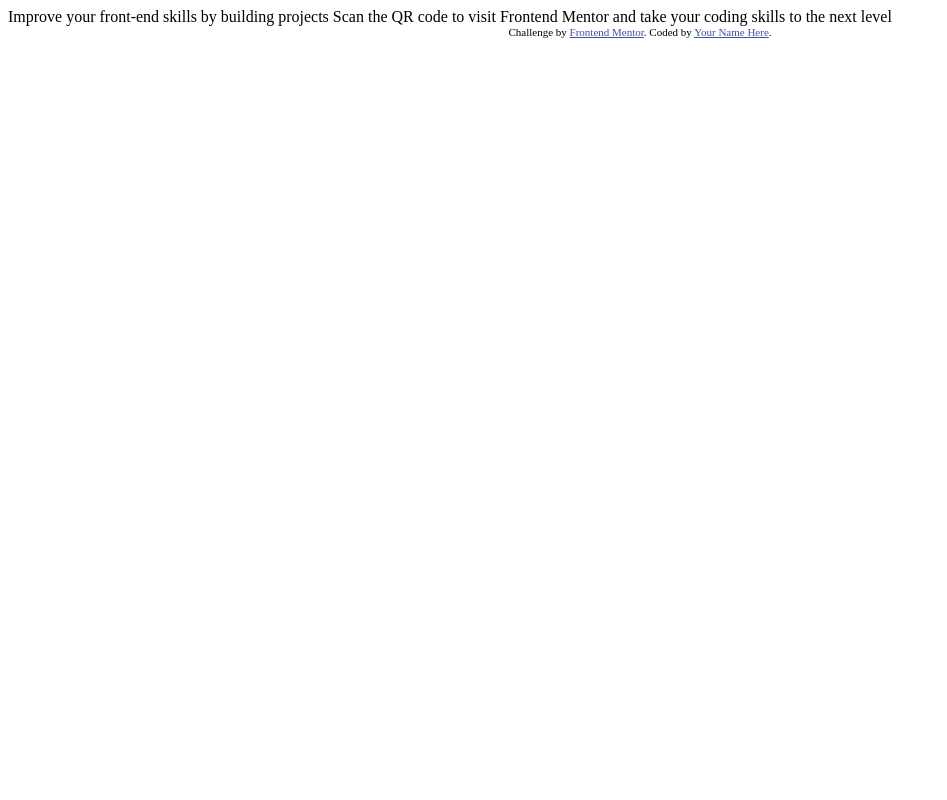
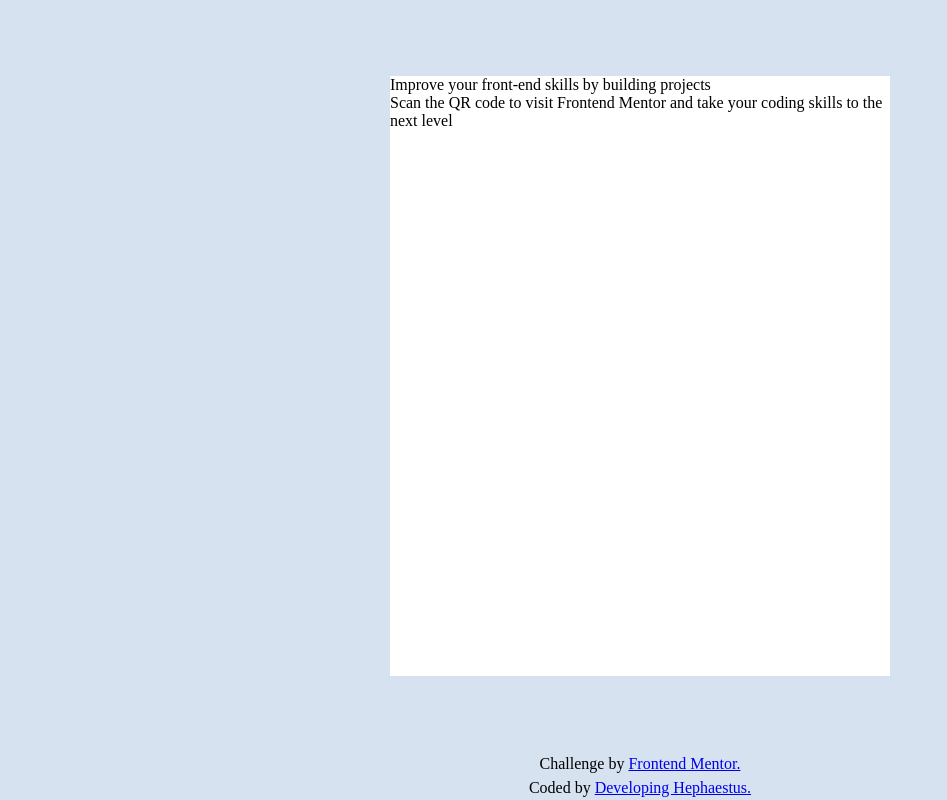
Before and after one commit to UnknownBuilder/FEmentor_qr-code, a plain HTML site: page index.html in a window 1280 px wide. Shown: the whole page, without its empty margins (0-947 px from the left). Drawn offline with Linux system fonts and the light colour scheme.

Commit message:
created the page layout

```diff
--- a/index.html
+++ b/index.html
@@ -7,22 +7,21 @@
   <link rel="icon" type="image/png" sizes="32x32" href="./images/favicon-32x32.png">
 
   <title>Frontend Mentor | QR code component</title>
-
-  <!-- Feel free to remove these styles or customise in your own stylesheet 👍 -->
-  <style>
-    .attribution { font-size: 11px; text-align: center; }
-    .attribution a { color: hsl(228, 45%, 44%); }
-  </style>
+  <link rel="stylesheet" href="style.css">
 </head>
 <body>
+  <div class="wrapper">
+    <div class="box">
 
-  Improve your front-end skills by building projects
+      <p>Improve your front-end skills by building projects</p>
+      <p>Scan the QR code to visit Frontend Mentor and take your coding skills to the next level</p>
 
-  Scan the QR code to visit Frontend Mentor and take your coding skills to the next level
+    </div>
+    <div class="attribution">
+      <p>Challenge by <a href="https://www.frontendmentor.io?ref=challenge" target="_blank">Frontend Mentor.</a></p>
+      <p>Coded by <a href="#">Developing Hephaestus.</a></p>
+  </div>
+  </div>
 
-  <div class="attribution">
-    Challenge by <a href="https://www.frontendmentor.io?ref=challenge" target="_blank">Frontend Mentor</a>.
-    Coded by <a href="#">Your Name Here</a>.
-  </div>
 </body>
 </html>
--- /dev/null
+++ b/style.css
@@ -0,0 +1,41 @@
+* {
+    margin:0;
+    padding:0;
+    box-sizing: border-box;
+}
+
+.attribution {
+
+    display: flex;
+    align-items: center;
+    justify-content: center;
+    flex-direction: column;
+}
+
+.attribution p {
+
+    padding:3px;
+    display: block;
+}
+
+body{
+
+    background-color: hsl(212, 45%, 89%);
+}
+
+.box {
+
+    margin:auto;
+    width: 500px;
+    height: 600px;
+    background-color: hsl(0, 0%, 100%);
+}
+
+.wrapper {
+
+    display:flex;
+    align-items: center;
+    flex-direction: column;
+    width: 100vw;
+    height: 100vh;
+}
```
